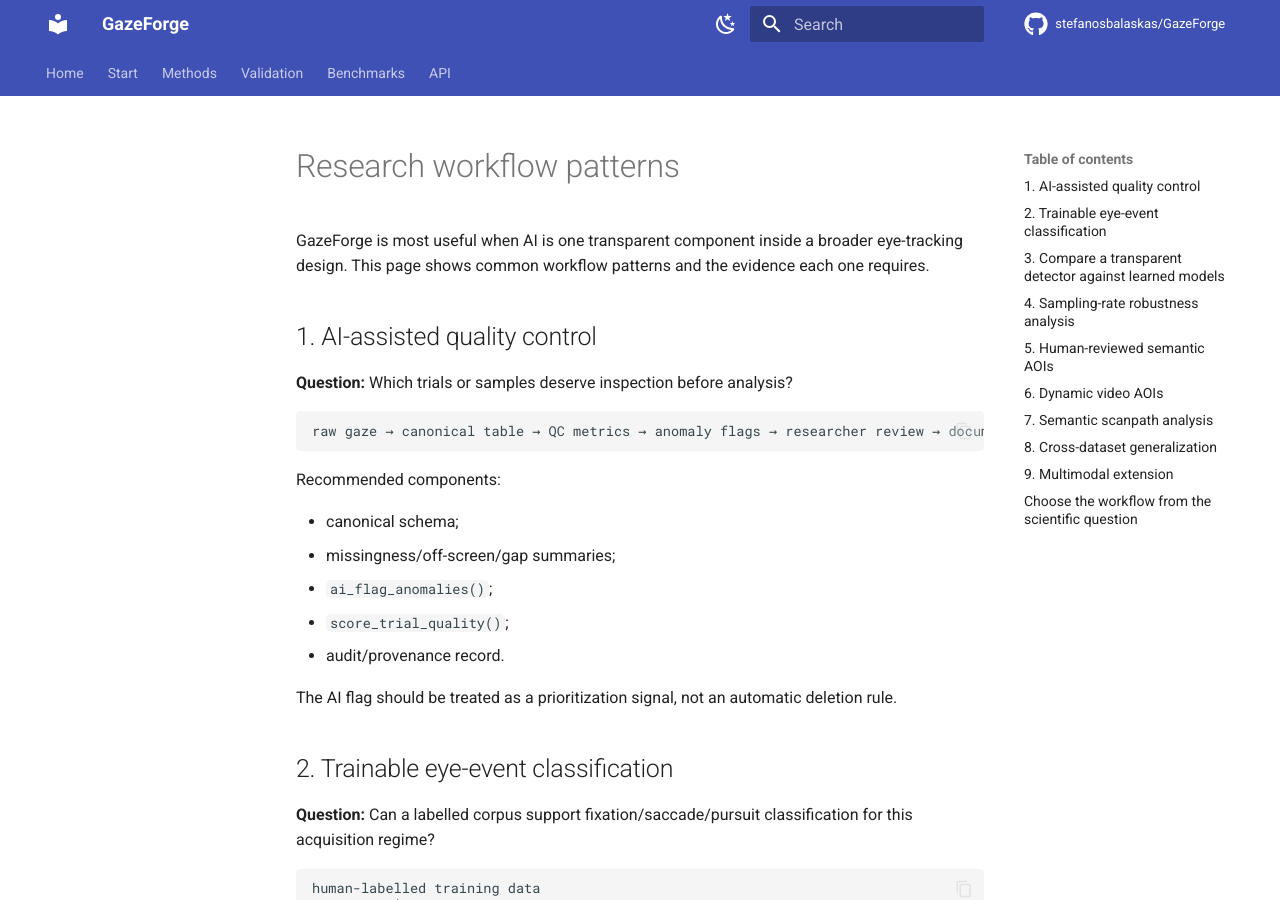
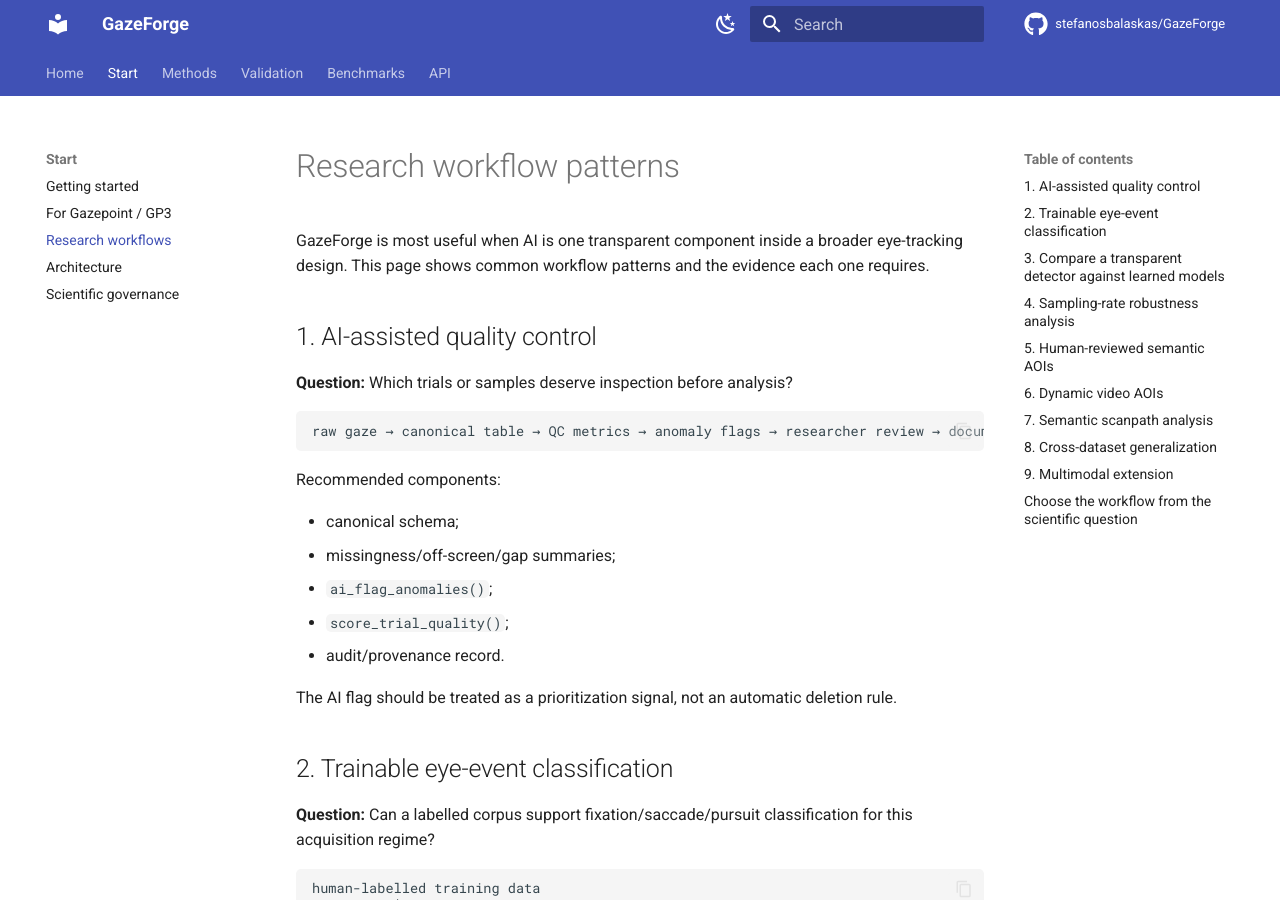
Before and after one commit to stefanosbalaskas/GazeForge, an MkDocs documentation site: the page built from docs/research-workflows.md, in a window 1280 px wide and 900 px high. Built offline with MkDocs 1.6.1 and Material for MkDocs 9.7.7, drawn with Linux system fonts in a browser that asks for light colours; comment, search, counter and statistics services are not loaded.

Commit message:
Add Gazepoint and workflow guides to website navigation

```diff
--- a/mkdocs.yml
+++ b/mkdocs.yml
@@ -40,6 +40,8 @@ nav:
   - Home: index.md
   - Start:
       - Getting started: getting-started.md
+      - For Gazepoint / GP3: gazepoint-gp3.md
+      - Research workflows: research-workflows.md
       - Architecture: architecture.md
       - Scientific governance: scientific-governance.md
   - Methods:
```
